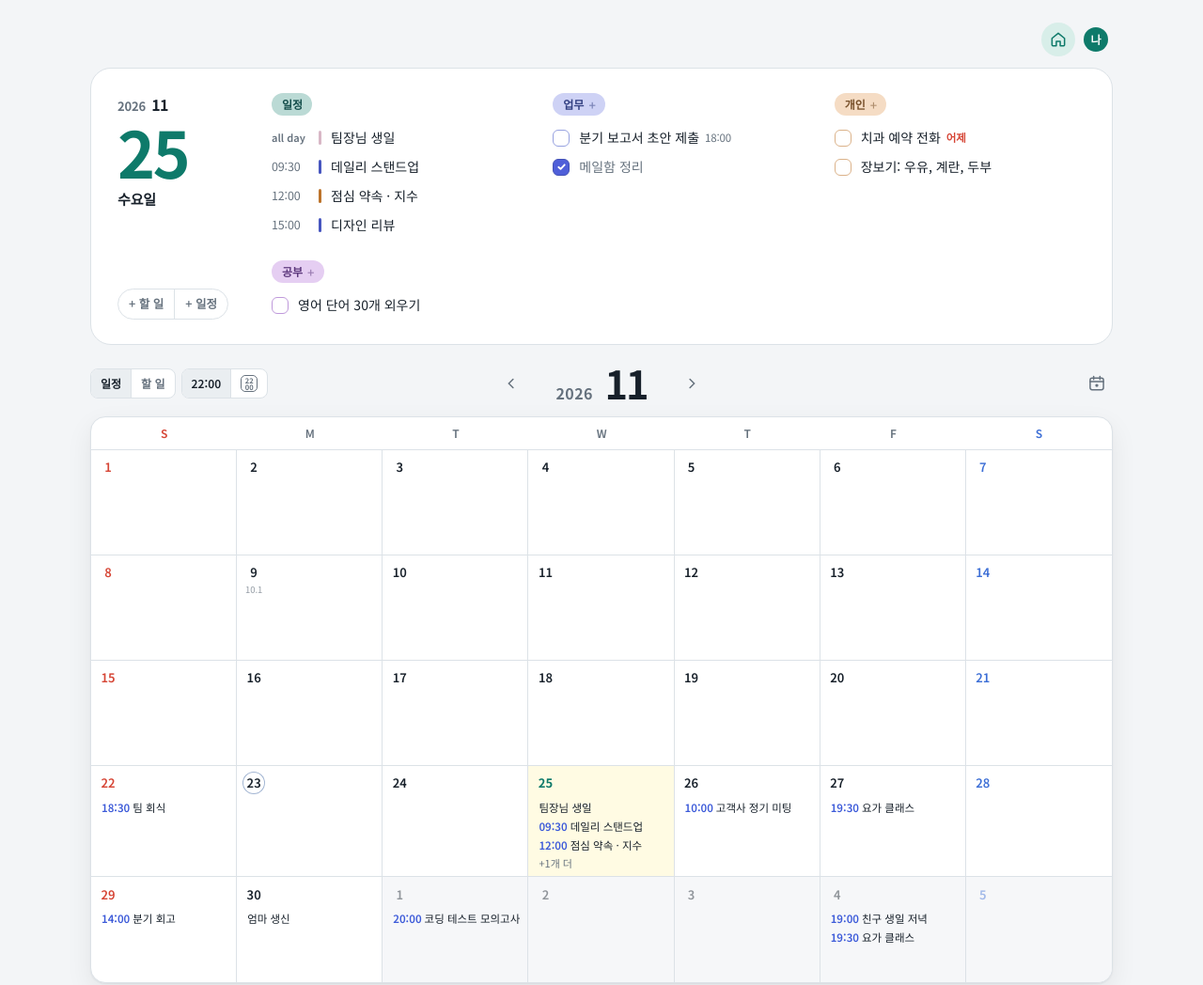
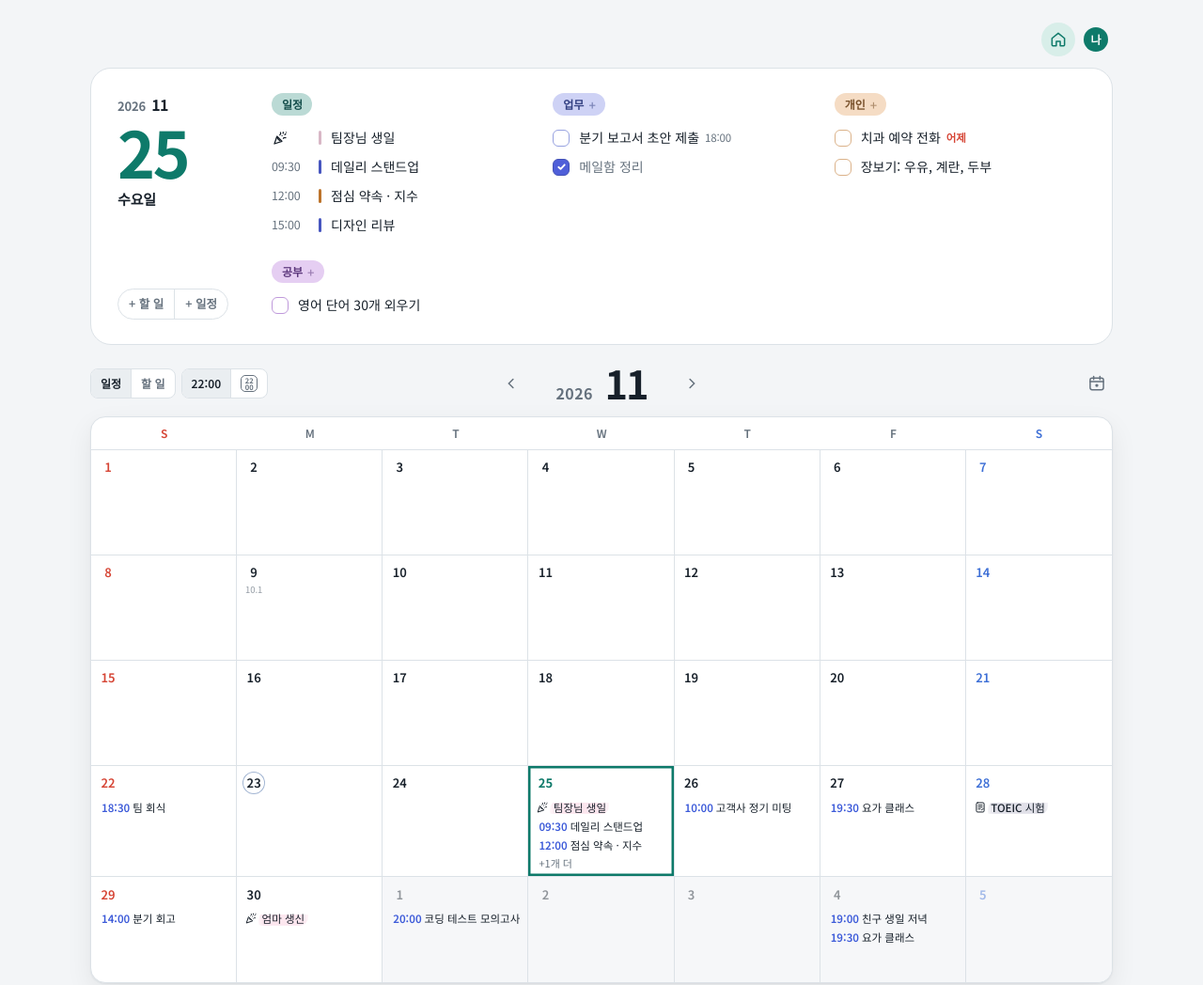
Before and after one commit to hyunnitbands-inthepocket/dooing, a plain HTML site: page index.html in a window 1280 px wide. Shown: the top 1048 px of the page at 94% size. Drawn offline with Linux system fonts and the light colour scheme.

Commit message:
캘린더 표시 다듬기와 생일·시험 아이콘
- '기타' 칩을 메인 컬러로
- all day 일정에 카테고리 색 반투명 형광펜 하이라이트
- 오늘 칸: 노란 배경 대신 메인 컬러 테두리, 선택 표시는 연하게
- '생일' 카테고리 일정에 폭죽, '시험' all day 일정에 시험지 아이콘 (선만, 세로 가운데 정렬)
- all day 일정 정렬: 생일 → 시험 → 나머지
- 예시 데이터: 일정 카테고리 '생일'·'시험'과 시험 예시 추가

Co-Authored-By: Claude Opus 5.5 <noreply@anthropic.com>

```diff
--- a/index.html
+++ b/index.html
@@ -22,7 +22,7 @@ img{max-width:100%}
   --fg:#17202A; --muted:#66727E; --accent:#0E7A6A; --accent-soft:#D8EEE9; --on-accent:#FFFFFF;
   --ev:#3D5BD9; --ev-soft:#E2E7FB;
   --p1:#D64535; --p2:#C98010; --p3:#3D6FD6; --p0:#A3ADB7;
-  --sun:#D64535; --sat:#3D6FD6; --moon:#A3B6D3; --today-bg:#FFFBE3;
+  --sun:#D64535; --sat:#3D6FD6; --moon:#A3B6D3; --today-bg:#FFFBE3; --hlp:55%; --hls:20%;
   --shadow:0 1px 2px rgb(16 24 32 / .06), 0 10px 28px rgb(16 24 32 / .07);
   --shadow-pop:0 4px 10px rgb(16 24 32 / .08), 0 22px 48px rgb(16 24 32 / .18);
   --font-body:"Pretendard","Noto Sans KR","Apple SD Gothic Neo","Malgun Gothic",system-ui,sans-serif;
@@ -33,7 +33,7 @@ img{max-width:100%}
   --fg:#E7EAEF; --muted:#939BAA; --accent:#3FC2AB; --accent-soft:#16372F; --on-accent:#0A1A16;
   --ev:#7F97FF; --ev-soft:#212A4A;
   --p1:#F06A5B; --p2:#EFA53A; --p3:#739CFF; --p0:#5E6776;
-  --sun:#F06A5B; --sat:#739CFF; --moon:#6F84A6; --today-bg:#2E2B1C;
+  --sun:#F06A5B; --sat:#739CFF; --moon:#6F84A6; --today-bg:#2E2B1C; --hlp:30%; --hls:28%;
   --shadow:0 1px 2px rgb(0 0 0 / .35), 0 10px 28px rgb(0 0 0 / .3);
   --shadow-pop:0 4px 10px rgb(0 0 0 / .4), 0 22px 48px rgb(0 0 0 / .55);
   color-scheme:dark;
@@ -43,7 +43,7 @@ img{max-width:100%}
   --fg:#E7EAEF; --muted:#939BAA; --accent:#3FC2AB; --accent-soft:#16372F; --on-accent:#0A1A16;
   --ev:#7F97FF; --ev-soft:#212A4A;
   --p1:#F06A5B; --p2:#EFA53A; --p3:#739CFF; --p0:#5E6776;
-  --sun:#F06A5B; --sat:#739CFF; --moon:#6F84A6; --today-bg:#2E2B1C;
+  --sun:#F06A5B; --sat:#739CFF; --moon:#6F84A6; --today-bg:#2E2B1C; --hlp:30%; --hls:28%;
   --shadow:0 1px 2px rgb(0 0 0 / .35), 0 10px 28px rgb(0 0 0 / .3);
   --shadow-pop:0 4px 10px rgb(0 0 0 / .4), 0 22px 48px rgb(0 0 0 / .55);
   color-scheme:dark;
@@ -220,11 +220,12 @@ body.row-dragging,body.row-dragging *{cursor:grabbing!important}
 .cell:hover{background:var(--surface-2)}
 .cell.out{background:color-mix(in srgb,var(--surface-2) 45%,var(--surface))}
 .cell.out .dnum{opacity:.45}
-.cell.sel{box-shadow:inset 0 0 0 2px var(--accent)}
+.cell.sel{box-shadow:inset 0 0 0 2px color-mix(in srgb,var(--accent) 35%,transparent)}
 .dtop{display:flex;flex-direction:column;align-items:center;min-width:0;margin-bottom:2px}
 .dnum{font-family:var(--font-num);font-weight:600;font-size:13px;width:24px;height:24px;display:grid;place-items:center;border-radius:50%;flex:none}
 .cell.sun .dnum,.cell.hd .dnum{color:var(--sun)} .cell.sat .dnum{color:var(--sat)}
-.cell.today,.cell.today:hover{background:var(--today-bg)}
+/* 오늘: 배경색 없이 칸 테두리를 메인 컬러로 살짝 두껍게 (선택 표시보다 위) */
+.cell.today{box-shadow:inset 0 0 0 2.5px var(--accent)}
 .cell.today .dnum{color:var(--accent);font-weight:800}
 .cell.today .dnum.pulse{animation:todayPulse 1.2s ease-out}
 @keyframes todayPulse{
@@ -294,6 +295,20 @@ body.row-dragging,body.row-dragging *{cursor:grabbing!important}
 .allday.on{background:var(--ev);border-color:var(--ev);color:var(--surface)}
 .evtime.ad,.t-ev.ad .tm{font-size:11px;letter-spacing:0;font-weight:600}
 .cchip.ad .ct{font-weight:500}
+.ev-ic{display:inline-flex;align-items:center;justify-content:center;flex:none;color:var(--fg);line-height:1}
+.ev-ic svg{display:block;width:14px;height:14px}
+.cchip.ev{display:flex;align-items:center}
+.cchip.ev > b{flex:none}
+.cchip .ev-ic{margin-right:1px}
+.cchip .ev-ic + .ct{padding-left:.12em}
+.t-ev .tm{display:flex;align-items:center}
+.evtime .ev-ic{display:flex}
+.t-ev .tm .ev-ic svg,.evtime .ev-ic svg{width:18px;height:18px}
+/* all day 일정: 형광펜으로 그은 듯한 하이라이트 (카테고리 색의 파스텔톤, 다크 모드는 어둡게 섞임) */
+.cchip.ev.ad{padding-inline:2px}
+.cchip.ev.ad .ct{padding:0 .3em;border-radius:.9em .25em .8em .3em;
+  background-image:linear-gradient(-100deg,color-mix(in srgb,var(--hl) 35%,transparent),var(--hl) 12%,var(--hl) 88%,color-mix(in srgb,var(--hl) 30%,transparent));
+  background-repeat:no-repeat;background-size:100% 74%;background-position:0 80%;-webkit-box-decoration-break:clone;box-decoration-break:clone}
 .cat-group{display:flex;flex-direction:column;gap:8px}
 .cat-label{font-size:12px;font-weight:600;color:var(--muted)}
 .cat-chips{display:flex;flex-wrap:wrap;gap:8px}
@@ -477,6 +492,17 @@ const CAT_COLORS = [
   ['#EDDCD2', '#FFF1E6', '#FDE2E4', '#FAD2E1', '#C5DEDD', '#DBE7E4', '#F0EFEB', '#D6E2E9', '#BCD4E6', '#99C1DE'],
 ];
 const REP_LABEL = { weekly: '매주', monthly: '매달', yearly: '매년' };
+// 일정 아이콘 (색 없이 선만, 손으로 그린 느낌)
+const IC_CAKE = '<svg viewBox="0 0 24 24" fill="none" stroke="currentColor" stroke-width="1.7" stroke-linecap="round" stroke-linejoin="round"><path d="M4 20l3.6-10.6 7 7z"/><path d="M8.6 12.6l2.8 2.8"/><path d="M12.6 4c.6 1.3.3 2.6-.9 3.4"/><path d="M20 11.4c-1.3-.6-2.6-.3-3.4.9"/><path d="M16.4 3.6v1.6M19.8 6.1l-1.1 1.1M20.6 3.8h.01M14.8 8.6h.01"/></svg>'; // 생일: 폭죽
+const IC_STAR = '<svg viewBox="0 0 24 24" fill="none" stroke="currentColor" stroke-width="1.7" stroke-linecap="round" stroke-linejoin="round"><rect x="5" y="3.5" width="14" height="17" rx="2"/><path d="M8.5 8h7M8.5 11.5h7M8.5 15h3"/><path d="M13.6 15.6l1.3 1.3 2.4-2.6"/></svg>'; // 시험: 시험지
+// '생일' 카테고리 일정은 케이크, '시험' 카테고리 all day 일정은 별
+function evIcon(x) {
+  if (x.type !== 'event') return '';
+  const n = (proj(x.project) || {}).name || '';
+  if (n.includes('생일')) return `<span class="ev-ic" role="img" aria-label="생일">${IC_CAKE}</span>`;
+  if (n.includes('시험') && !x.time) return `<span class="ev-ic" role="img" aria-label="시험">${IC_STAR}</span>`;
+  return '';
+}
 const toMin = t => { const [h, m] = t.split(':').map(Number); return h * 60 + m; };
 function fmtTime(t) { if (!t) return ''; const [h, m] = t.split(':').map(Number); return `${h < 12 ? '오전' : '오후'} ${h % 12 || 12}:${pad(m)}`; }
 function endTime(t, dur) { const e = Math.min(toMin(t) + (dur || 60), 1439); return `${pad(Math.floor(e / 60))}:${pad(e % 60)}`; }
@@ -584,7 +610,8 @@ function seed() {
     { id: 'e-work', name: '업무', color: '#4F5FD9', kind: 'event' },
     { id: 'e-life', name: '개인', color: '#D9822B', kind: 'event' },
     { id: 'e-study', name: '공부', color: '#A24FCF', kind: 'event' },
-    { id: 'e-anniv', name: '기념일', color: '#FAD2E1', kind: 'event' },
+    { id: 'e-anniv', name: '생일', color: '#FAD2E1', kind: 'event' },
+    { id: 'e-exam', name: '시험', color: '#C8C7D6', kind: 'event' },
   ];
   const items = [
     { title: '데일리 스탠드업', type: 'event', date: d(0), time: '09:30', dur: 30, project: 'work' },
@@ -604,6 +631,7 @@ function seed() {
     { title: '친구 생일 저녁', type: 'event', date: d(9), time: '19:00', dur: 120, project: 'life' },
     { title: '팀장님 생일', type: 'event', date: d(0), project: 'anniv', repeat: 'yearly' },
     { title: '엄마 생신', type: 'event', date: d(5), project: 'anniv', repeat: 'yearly' },
+    { title: 'TOEIC 시험', type: 'event', date: d(3), project: 'exam' },
     { title: '자동차 보험 갱신', type: 'task', date: d(12), project: 'life', prio: 1 },
     { title: '팀 회식', type: 'event', date: d(-3), time: '18:30', dur: 150, project: 'work' },
     { title: '알고리즘 강의 5강', type: 'task', date: d(-2), project: 'study', done: true },
@@ -638,7 +666,9 @@ const prioRank = p => (p ? p : 4);
 const byTask = (a, b) => ((a.order ?? 1e9) - (b.order ?? 1e9)) || (a.time || '99').localeCompare(b.time || '99');
 const nextOrder = () => Math.max(0, ...state.items.filter(x => x.type === 'task').map(x => x.order || 0)) + 1;
 // 일정: 시간 없는 all day 일정이 맨 위(가나다순), 그다음 시간순
-const byEvent = (a, b) => (!!a.time - !!b.time) || (a.time ? a.time.localeCompare(b.time) : a.title.localeCompare(b.title, 'ko'));
+// all day 안에서는 생일 → 시험 → 나머지, 같은 묶음끼리는 가나다순
+const adRank = x => { const n = (proj(x.project) || {}).name || ''; return n.includes('생일') ? 0 : n.includes('시험') ? 1 : 2; };
+const byEvent = (a, b) => (!!a.time - !!b.time) || (a.time ? a.time.localeCompare(b.time) : (adRank(a) - adRank(b)) || a.title.localeCompare(b.title, 'ko'));
 // 반복 일정: 시작일 이후 같은 요일(매주) · 같은 날짜(매달) · 같은 월일(매년)에 나타남
 const occursOn = (x, k) => {
   if (x.date === k) return true;
@@ -702,7 +732,7 @@ function rowHTML(it, opt = {}) {
   const tools = opt.tools && it.type === 'task'
     ? `<span class="row-tools"><button class="rt" data-clip="copy" aria-label="복사해서 다른 날짜에 붙여넣기" title="복사">${IC_COPY}</button><button class="rt" data-clip="move" aria-label="다른 날짜로 옮기기" title="옮기기">${IC_MOVE}</button></span>` : '';
   const lead = it.type === 'event'
-    ? `<span class="evtime ${it.time ? '' : 'ad'}" style="--c:${p ? p.color : 'var(--ev)'}">${it.time || 'all day'}</span>`
+    ? `<span class="evtime ${it.time ? '' : 'ad'}" style="--c:${p ? p.color : 'var(--ev)'}">${it.time || evIcon(it) || 'all day'}</span>`
     : `<button class="check" data-act="toggle" aria-label="${it.done ? '완료 취소' : '완료로 표시'}">${IC.check}</button>`;
   return `<li class="row ${it.done ? 'done' : ''} ${past ? 'past' : ''}" data-id="${it.id}">${lead}<button class="row-main" data-act="edit"><span class="row-title">${esc(it.title)}</span>${meta.length ? `<span class="meta">${meta.join('')}</span>` : ''}</button>${tools}</li>`;
 }
@@ -719,7 +749,7 @@ function renderToday() {
   const evRows = events.map(e => {
     const p = proj(e.project), st = e.time ? toMin(e.time) : 0, en = e.time ? toMin(endTime(e.time, e.dur)) : 0;
     const cls = !e.time ? 'ad' : en < nowM ? 'past' : (st <= nowM ? 'now' : '');
-    return `<li class="t-item t-ev ${cls}" data-id="${e.id}"><div class="t-row"><span class="tm">${e.time || 'all day'}</span><span class="bar" style="--c:${p ? p.color : 'var(--ev)'}"></span><button class="t-title" data-act="edit">${esc(e.title)}</button></div><button class="t-del" data-act="del" aria-label="삭제" title="삭제"><svg viewBox="0 0 24 24" width="19" height="19" fill="none" stroke="currentColor" stroke-width="1.9" stroke-linecap="round" stroke-linejoin="round"><path d="M4 7h16M9.5 7V4.8c0-.4.3-.8.8-.8h3.4c.5 0 .8.4.8.8V7M6.5 7l.8 12.1c.1.8.7 1.4 1.5 1.4h6.4c.8 0 1.4-.6 1.5-1.4L17.5 7M10 11v6M14 11v6"/></svg></button></li>`;
+    return `<li class="t-item t-ev ${cls}" data-id="${e.id}"><div class="t-row"><span class="tm">${e.time || evIcon(e) || 'all day'}</span><span class="bar" style="--c:${p ? p.color : 'var(--ev)'}"></span><button class="t-title" data-act="edit">${esc(e.title)}</button></div><button class="t-del" data-act="del" aria-label="삭제" title="삭제"><svg viewBox="0 0 24 24" width="19" height="19" fill="none" stroke="currentColor" stroke-width="1.9" stroke-linecap="round" stroke-linejoin="round"><path d="M4 7h16M9.5 7V4.8c0-.4.3-.8.8-.8h3.4c.5 0 .8.4.8.8V7M6.5 7l.8 12.1c.1.8.7 1.4 1.5 1.4h6.4c.8 0 1.4-.6 1.5-1.4L17.5 7M10 11v6M14 11v6"/></svg></button></li>`;
   }).join('');
   const evBlock = !evRows ? '' : `<div class="t-block t-ev-block"><button class="t-label" style="--c:var(--accent)" data-new="event" data-d="${tk}" aria-label="오늘 일정 추가">일정</button>
     <ul class="t-list">${evRows}</ul></div>`;
@@ -727,7 +757,7 @@ function renderToday() {
   const gid = i => (proj(i.project) ? i.project : '');
   const all = [...overdue, ...tasks];
   const groups = cats('task').map(p => ({ id: p.id, name: p.name, color: p.color }));
-  if (all.some(i => gid(i) === '')) groups.push({ id: '', name: '기타', color: 'var(--muted)' });
+  if (all.some(i => gid(i) === '')) groups.push({ id: '', name: '기타', color: 'var(--accent)' });
   const taskBlocks = groups.map(g => {
     const its = all.filter(i => gid(i) === g.id).sort((a, b) => ((b.date < tk) - (a.date < tk)) || byTask(a, b));
     if (!its.length) return ''; // 오늘 할 일이 없는 카테고리는 칩도 숨김
@@ -764,10 +794,12 @@ function renderCal() {
     const cls = ['cell', d.getMonth() !== m && 'out', d.getDay() === 0 && 'sun', d.getDay() === 6 && 'sat', holiday(k) && 'hd', k === tk && 'today', pop.open && pop.day === k && 'sel', lunar(k)?.d === 15 && 'fullmoon'].filter(Boolean).join(' ');
     const taskView = state.calView === 'task', sq = !taskView && state.timeStyle === 'square';
     const allDay = items.filter(x => !x.time), timed = items.filter(x => x.time);
-    const adChip = x => `<span class="cchip ev ad"><span class="ct">${esc(x.title)}</span></span>`;
+    // all day 하이라이트 색: 이미 연한 색은 그대로, 진한 색은 파스텔로 (비율은 테마별 --hlp / --hls)
+    const hl = c => `color-mix(in srgb, ${c} ${/^#/.test(c) && onColor(c) !== '#FFFFFF' ? 'var(--hlp)' : 'var(--hls)'}, transparent)`;
+    const adChip = x => { const c = (proj(x.project) || {}).color || 'var(--accent)'; return `<span class="cchip ev ad" style="--hl:${hl(c)}">${evIcon(x)}<span class="ct">${esc(x.title)}</span></span>`; };
     const chips = taskView ? items.slice(0, 4).map(taskChip).join('') : sq
       ? allDay.map(adChip).join('') + (timed.length ? `<span class="sqgrid">${timed.map(x => `<span class="tsq" title="${x.time} ${esc(x.title)}"><span>${x.time.slice(0, 2)}</span><span>${x.time.slice(3, 5)}</span></span>`).join('')}</span>` : '')
-      : items.slice(0, 3).map(x => x.time ? `<span class="cchip ev">${timeHTML(x.time)}<span class="ct">${esc(x.title)}</span></span>` : adChip(x)).join('');
+      : items.slice(0, 3).map(x => x.time ? `<span class="cchip ev">${timeHTML(x.time)}${evIcon(x)}<span class="ct">${esc(x.title)}</span></span>` : adChip(x)).join('');
     const lim = taskView ? 4 : 3;
     const more = !sq && items.length > lim ? `<span class="cmore">+${items.length - lim}개 더</span>` : '';
     const dots = items.slice(0, 4).map(() => taskView ? '<i></i>' : '<i class="ev"></i>').join('');
```
